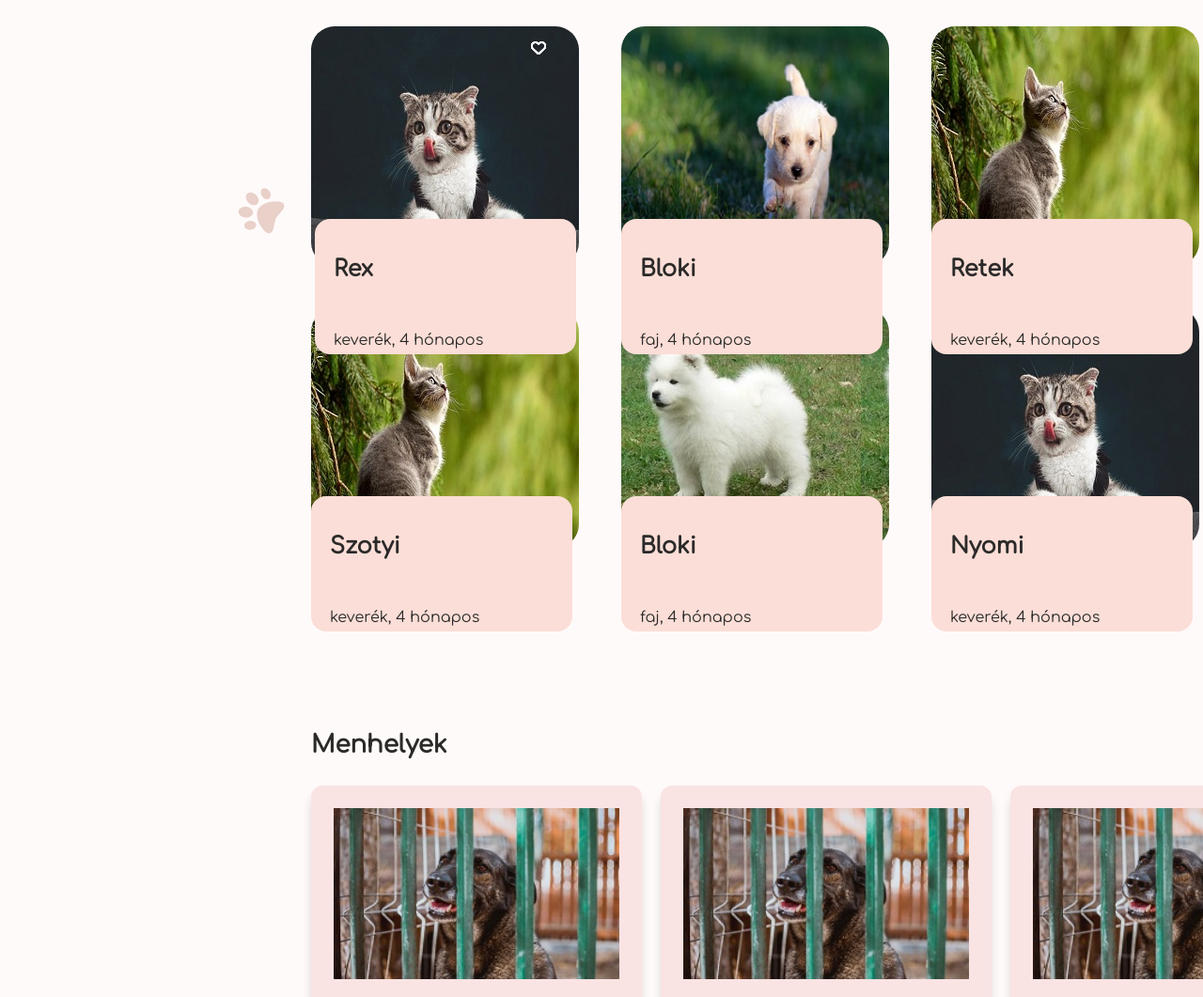
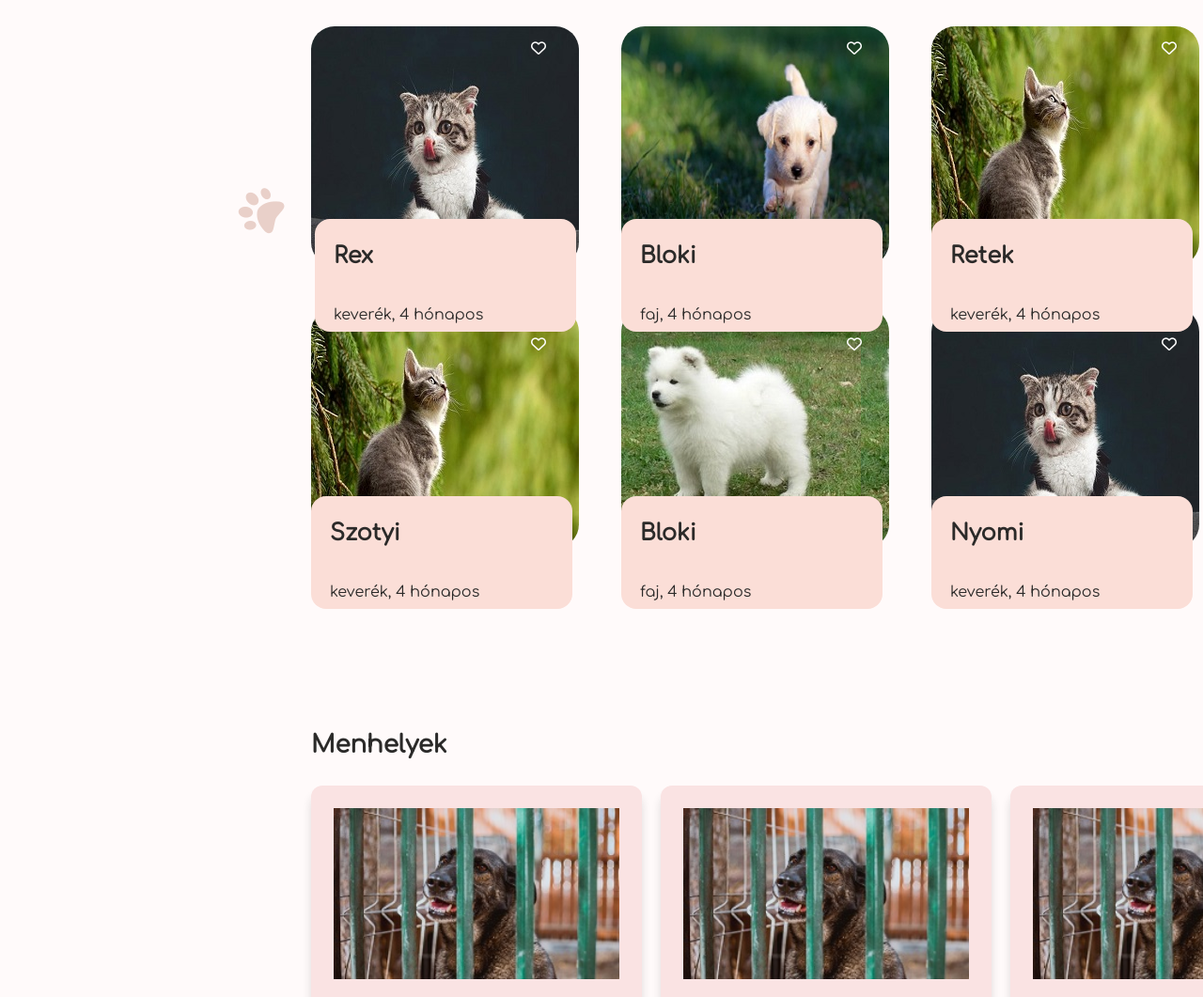
Before and after one commit to jacint1998dev/mencs_front_react, a React (Create React App) app in the folder learning-react/: page / in a window 1280 px wide. Shown: the part 1220-2281 px from the top of the page at 94% size. Built offline with nearby package versions, Linux system fonts and the light colour scheme.

Commit message:
hearts arraged, and animal cards fixed

```diff
--- a/learning-react/src/components/Animals.jsx
+++ b/learning-react/src/components/Animals.jsx
@@ -87,14 +87,14 @@ export default function Animals() {
             <MoreButton className="" />
           </div>
           <Ellipse name="mobile-slider-1" />
-          <div className="dp-flex flex-row small-animal-cards">
+          <div className="p-0 dp-flex flex-row small-animal-cards">
             <SmallAnimalCard text="Kutya" />
             <SmallAnimalCard text="Cica" />
             <SmallAnimalCard text="Nyúl" />
             <SmallAnimalCard text="Madár" />
           </div>
         </div>
-        <div className="dp-flex flex-row big-animal-cards-1">
+        <div className="p-0 dp-flex flex-row big-animal-cards-1">
           <BigAnimalCard
             id="1"
             background={catImage}
--- a/learning-react/src/components/Menu.jsx
+++ b/learning-react/src/components/Menu.jsx
@@ -6,8 +6,8 @@ export default function Menu() {
   return (
     <>
       <nav className="menu-nav">
-        <i className="dp-flex flex-row fa-solid fa-bars nav-bar-icon"></i>
-        <i className="dp-flex flex-row fa-solid fa-user nav-user-icon"></i>
+        <i className="p-0 dp-flex flex-row fa-solid fa-bars nav-bar-icon"></i>
+        <i className="p-0 dp-flex flex-row fa-solid fa-user nav-user-icon"></i>
         <div className="dp-flex flex-row menu-nav-div">
           <p className="menu-nav-div-adop">Adoptáció</p>
           <p className="menu-nav-div-login">Bejelentkezés</p>
--- a/learning-react/src/components/SmallAnimalCard.jsx
+++ b/learning-react/src/components/SmallAnimalCard.jsx
@@ -11,7 +11,7 @@ export default function SmallAnimalCard(props) {
     return beige_colors[Math.floor(Math.random() * beige_colors.length)];
   }
   return (
-    <div className="dp-flex flex-col small-card-frame">
+    <div className="p-0 dp-flex flex-col small-card-frame">
       <div
         className="small-card-rectangle"
         style={{ backgroundColor: getRandomColor() }}
--- a/learning-react/src/index.css
+++ b/learning-react/src/index.css
@@ -9,6 +9,9 @@
     font-style: normal;
   }
 
+  .p-0{
+    padding: 0px;
+  }
   .menu-nav {
     position: absolute;
     width: 375px;
@@ -98,16 +101,14 @@
 
   .fa-solid.fa-bars.nav-bar-icon {
     align-items: center;
-    padding: 0px;
     gap: 15px;
-
     position: absolute;
     width: 36px;
     height: 36px;
     left: 20px;
     top: 17px;
-
-  }
+  }
+
   .menu-button {
     display: none;
   }
@@ -115,7 +116,6 @@
   .fa-solid.fa-user.nav-user-icon {
     justify-content: flex-end;
     align-items: center;
-    padding: 0px;
     gap: 15px;
 
     position: absolute;
@@ -438,7 +438,6 @@
 
   .small-animal-cards {
     align-items: flex-start;
-    padding: 0px;
     gap: 22px;
     position: absolute;
     width: 326px;
@@ -450,7 +449,6 @@
 
   .small-card-frame {
     align-items: center;
-    padding: 0px;
     gap: 15px;
     width: 70px;
     height: 105px;
@@ -516,15 +514,38 @@
     display: none;
   }
 
-  .fa-regular.fa-heart {
-    color: white;
+  .animal-heart-icon-1{
     position: absolute;
     width: 36px;
     height: 36px;
-    left: 250px;
-    top: 20px;
-  }
-
+    left: 234px;
+    top: 15px;
+    color:white;
+  }
+  .animal-heart-icon-2{
+    position: absolute;
+    width: 36px;
+    height: 36px;
+    left: 550px;
+    top: 15px;
+    color:white;
+  }
+  .animal-heart-icon-3{
+    position: absolute;
+    width: 36px;
+    height: 36px;
+    left: 855px;
+    top: 15px;
+    color:white;
+  }
+  .animal-heart-icon-4{
+    position: absolute;
+    width: 36px;
+    height: 36px;
+    left: 1170px;
+    top: 15px;
+    color:white;
+  }
   .big-card-name-frame-1 {
     align-items: flex-start;
     padding: 20px;
@@ -578,15 +599,7 @@
     border-radius: 16px;
   }
 
-  .big-card-name-inside-frame {
-    padding: 0px;
-    gap: 15px;
-    width: 180px;
-    height: 64px;
-    order: 0;
-    flex: none;
-    flex-grow: 0;
-  }
+
 
   .big-card-name {
     width: 79px;
@@ -600,7 +613,7 @@
     flex-grow: 0;
   }
 
-  .big-card-name-frame-2 {
+  .big-card-name-frame-inside-2 {
     align-items: flex-start;
     padding: 0px;
     gap: 15px;
@@ -611,7 +624,7 @@
     flex-grow: 0;
   }
 
-  .big-card-frame-3 {
+  .big-card-frame-inside-3 {
     align-items: flex-start;
     padding: 0px;
     gap: 6px;
@@ -1212,16 +1225,21 @@
     font-family: 'Comfortaa';
     font-style: normal;
   }
-  .dp-flex{
+  .p-0{
+    padding: 0px;
+  }
+  .dp-flex {
     display: flex;
   }
 
-  .flex-col{
+  .flex-col {
     flex-direction: column;
   }
-  .flex-row{
+
+  .flex-row {
     flex-direction: row;
   }
+
   .menu-nav {
     position: absolute;
     width: 1920px;
@@ -1407,6 +1425,7 @@
     font-weight: 700;
     font-size: medium;
   }
+
   .hero-button-text {
     width: 86px;
     height: 18px;
@@ -1569,7 +1588,7 @@
   }
 
 
-  .animal-heart-icon {
+  .animal-heart-icon-1 {
     color: white;
     position: absolute;
     width: 36px;
@@ -1577,6 +1596,62 @@
     left: 234px;
     top: 15px;
   }
+  .animal-heart-icon-2 {
+    color: white;
+    position: absolute;
+    width: 36px;
+    height: 36px;
+    left: 570px;
+    top: 15px;
+  }
+  .animal-heart-icon-3 {
+    color: white;
+    position: absolute;
+    width: 36px;
+    height: 36px;
+    left: 905px;
+    top: 15px;
+  }
+  .animal-heart-icon-4 {
+    color: white;
+    position: absolute;
+    width: 36px;
+    height: 36px;
+    left: 1234px;
+    top: 15px;
+  }
+  .animal-heart-icon-5 {
+    color: white;
+    position: absolute;
+    width: 36px;
+    height: 36px;
+    left: 234px;
+    top: 330px;
+  }
+  .animal-heart-icon-6 {
+    color: white;
+    position: absolute;
+    width: 36px;
+    height: 36px;
+    left: 570px;
+    top: 330px;
+  }
+  .animal-heart-icon-7 {
+    color: white;
+    position: absolute;
+    width: 36px;
+    height: 36px;
+    left: 905px;
+    top: 330px;
+  }
+  .animal-heart-icon-8 {
+    color: white;
+    position: absolute;
+    width: 36px;
+    height: 36px;
+    left: 1230px;
+    top: 330px;
+  }
 
   .big-animal-card-textarea-1 {
     align-items: flex-start;
@@ -1586,7 +1661,7 @@
 
     position: absolute;
     width: 238px;
-    height: 104px;
+    height: 80px;
     left: 4px;
     top: 205px;
     background: #fbded7;
@@ -1601,7 +1676,7 @@
     top: 205px;
     position: absolute;
     width: 238px;
-    height: 104px;
+    height: 80px;
     background: #fbded7;
     border-radius: 16px;
   }
@@ -1614,7 +1689,7 @@
     top: 205px;
     position: absolute;
     width: 238px;
-    height: 104px;
+    height: 80px;
     background: #fbded7;
     border-radius: 16px;
   }
@@ -1627,7 +1702,7 @@
     top: 205px;
     position: absolute;
     width: 238px;
-    height: 104px;
+    height: 80px;
     background: #fbded7;
     border-radius: 16px;
   }
@@ -1640,7 +1715,7 @@
     top: 500px;
     position: absolute;
     width: 238px;
-    height: 104px;
+    height: 80px;
     background: #fbded7;
     border-radius: 16px;
   }
@@ -1653,7 +1728,7 @@
     top: 500px;
     position: absolute;
     width: 238px;
-    height: 104px;
+    height: 80px;
     background: #fbded7;
     border-radius: 16px;
   }
@@ -1666,7 +1741,7 @@
     position: absolute;
     top: 500px;
     width: 238px;
-    height: 104px;
+    height: 80px;
     background: #fbded7;
     border-radius: 16px;
   }
@@ -1678,7 +1753,7 @@
     position: absolute;
     top: 500px;
     width: 238px;
-    height: 104px;
+    height: 80px;
     background: #fbded7;
     border-radius: 16px;
   }
@@ -1699,10 +1774,10 @@
 
   .big-animal-card-name {
     width: 69px;
-    height: 27px;
+    height: 0px;
     font-weight: 700;
     font-size: 24px;
-    line-height: 27px;
+    line-height: 0px;
     color: #2B2A29;
     flex: none;
     order: 0;
@@ -1714,7 +1789,7 @@
     padding: 0px;
     gap: 6px;
     width: 198px;
-    height: 22px;
+    height: 0px;
     flex: none;
     order: 1;
     flex-grow: 0;
@@ -1722,7 +1797,7 @@
 
   .big-animal-card-textarea-inside-2-text {
     width: 198px;
-    height: 22px;
+    height: 0px;
     font-weight: 500;
     font-size: 16px;
     line-height: 140%;
@@ -2000,6 +2075,7 @@
     background: #F2DDC1;
     border-radius: 25px;
   }
+
   .menu-button-text {
     width: 86px;
     height: 18px;
@@ -2013,6 +2089,7 @@
     order: 1;
     flex-grow: 0;
   }
+
   .fa-solid.fa-paw.paw-17 {
     position: absolute;
     left: 32.21%;
```
Also changed, not shown: learning-react/src/components/BigAnimalCard.jsx (+5 -5 lines). Lines whose indentation alone changed are shown as unchanged.
